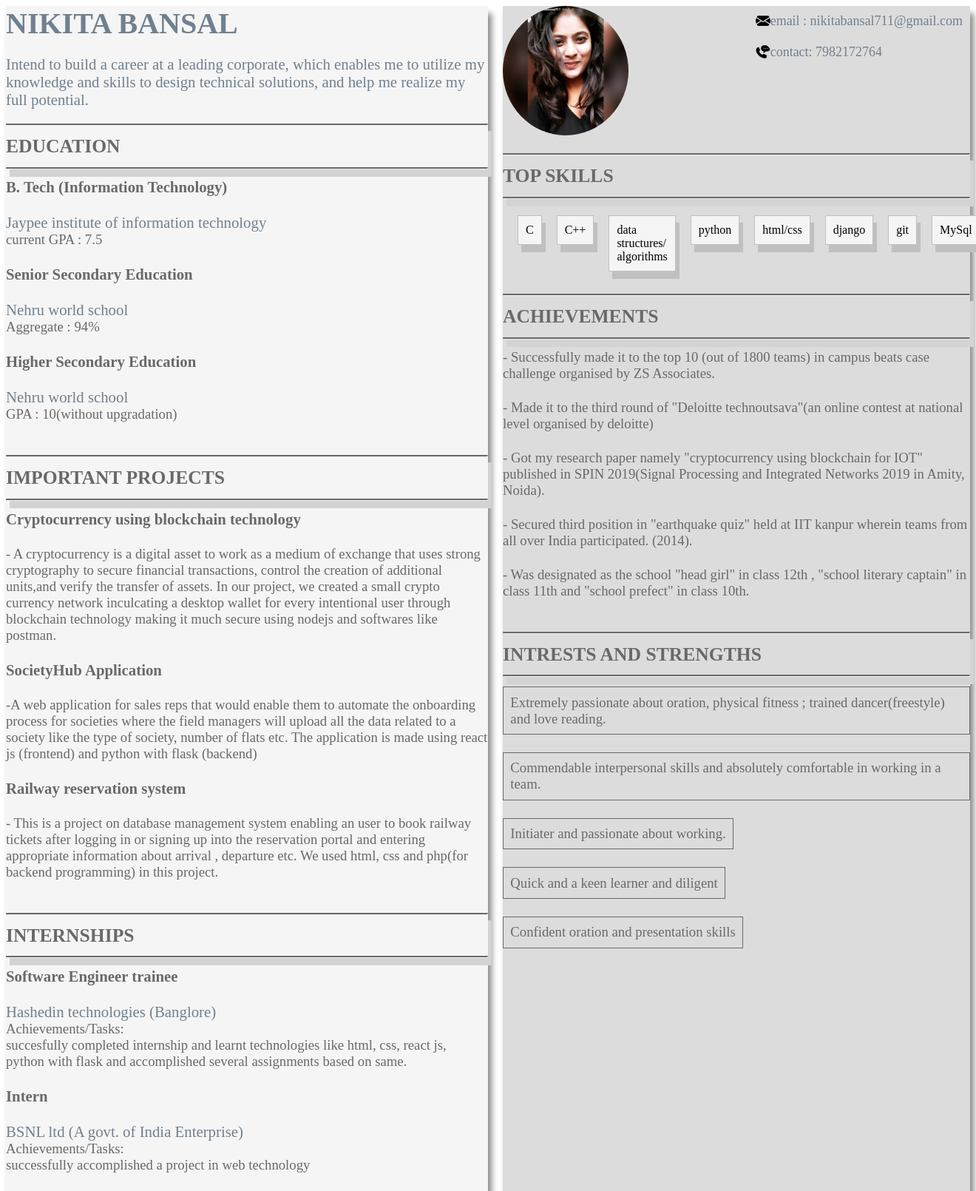
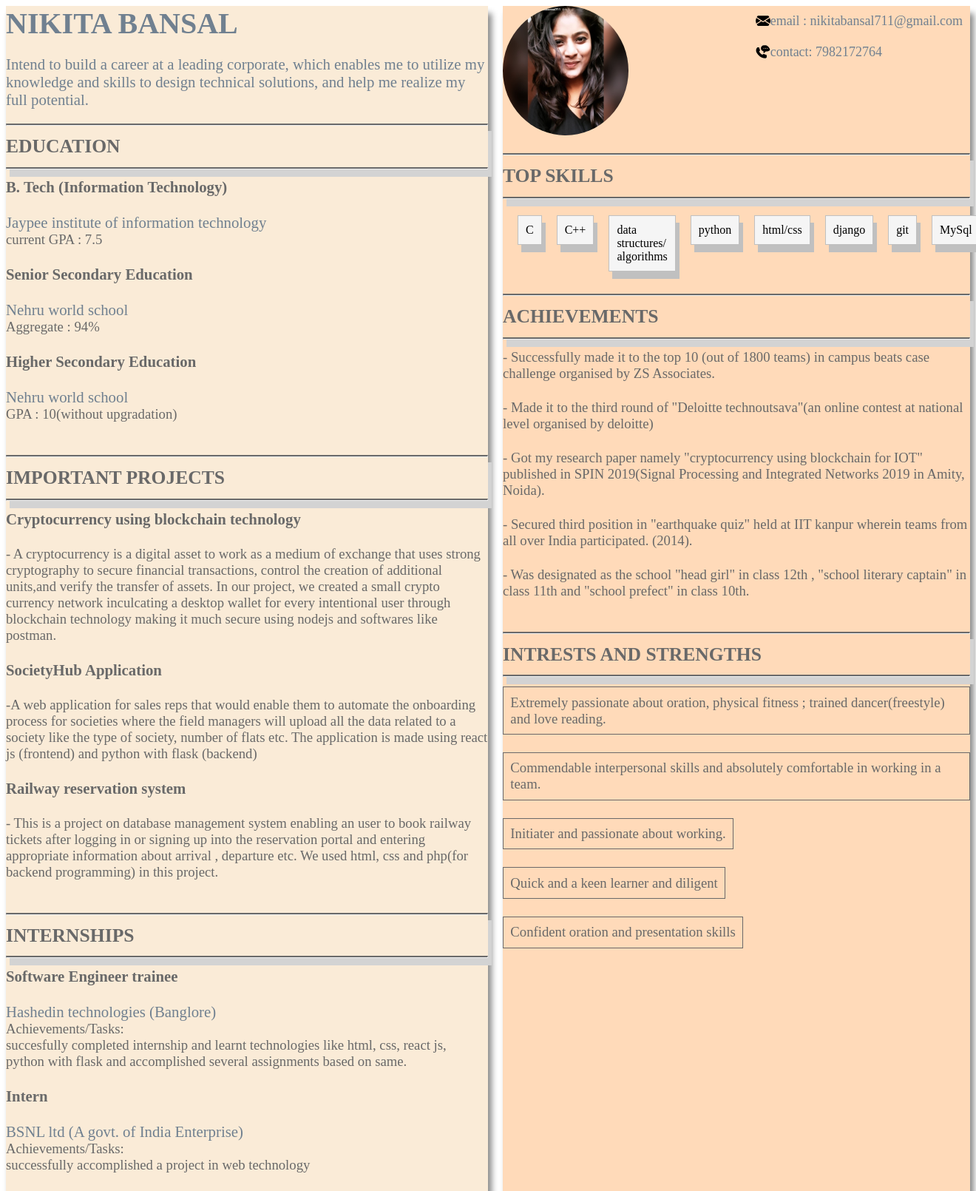
Before and after one commit to nikitabansal711/My-portfolio, a PHP site: page / in a window 1320 px wide. Shown: the whole page at 74% size. Run offline with PHP 8.4, Linux system fonts and the light colour scheme.

Commit message:
my portfolio assignment

```diff
--- a/style.css
+++ b/style.css
@@ -5,8 +5,9 @@
 }
 
 .first_column {
-    background-color: #F5F5F5;
+    /* background-color: #F5F5F5; */
     box-shadow: 5px 10px 8px #888888;
+    background-color: #FAEBD7	;
 }
 
 .name {
@@ -45,9 +46,10 @@
 }
 
 .second_column {
-    background-color: #DCDCDC;
+    /* background-color: #DCDCDC; */
     margin-left: 20px;
     box-shadow: 5px 10px 8px #888888;
+    background-color: #FFDAB9;
 }
 
 hr {
```
